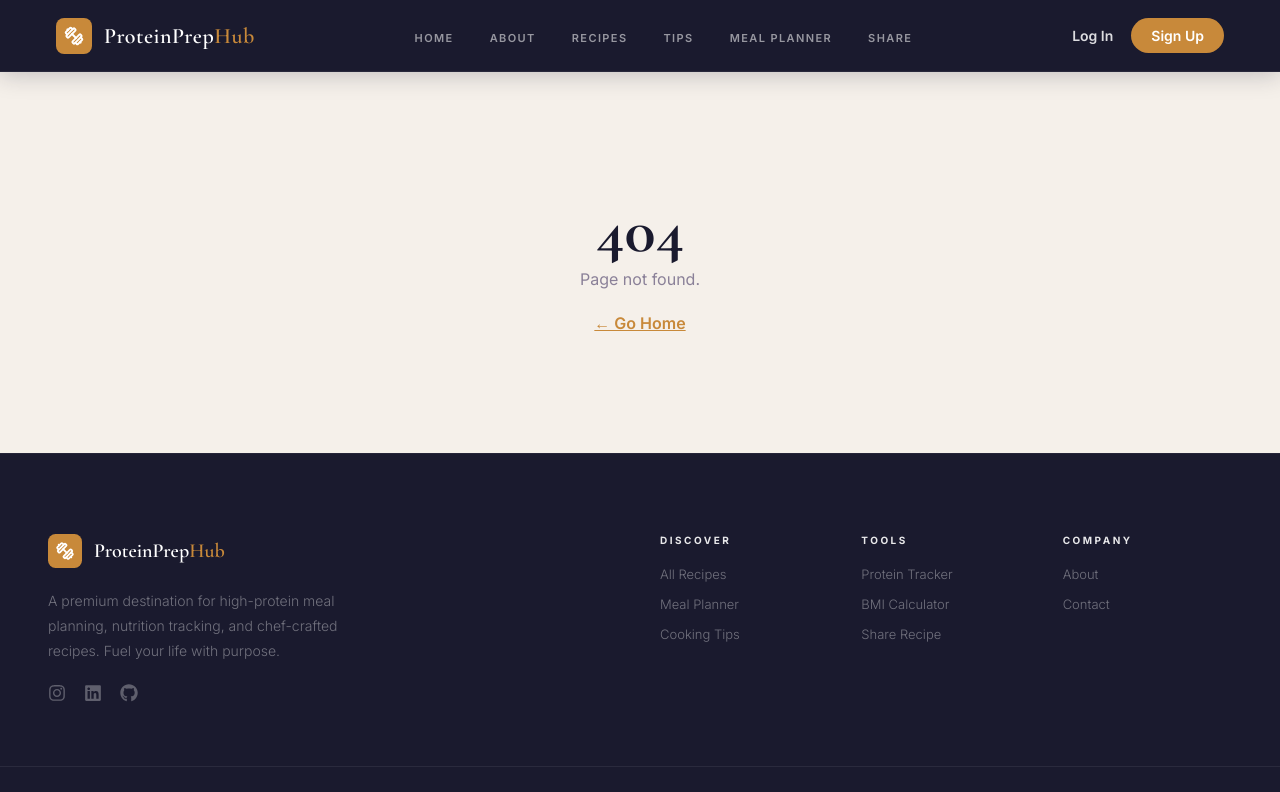
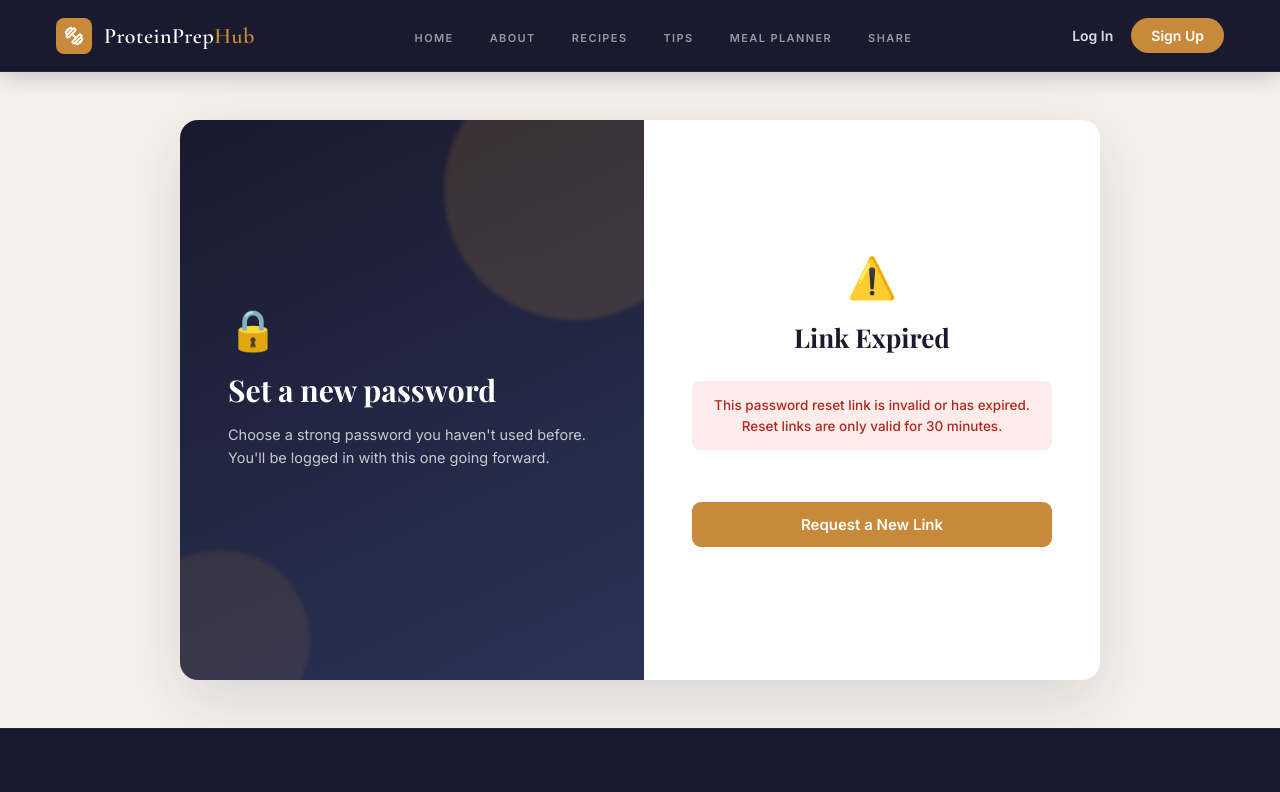
Before and after one commit to Mitanshu125/ProteinPrepHubzip, a React (Vite) app in the folder frontend/: page /reset-account/1 in a window 1280 px wide. Shown: the top 792 px of the page. Built offline with nearby package versions, Linux system fonts and the light colour scheme; no server answers.

Commit message:
Add token validity check and centered expired-link warning

```diff
--- a/frontend/src/App.css
+++ b/frontend/src/App.css
@@ -3560,3 +3560,29 @@ body { padding: 0; }
   font-size: 0.85rem;
   color: #c9943a;
 }
+.reset-expired-panel {
+  text-align: center;
+}
+
+.reset-expired-panel .reset-expired-btn {
+  width: 100%;
+}
+.reset-expired-icon {
+  font-size: 40px;
+  margin-bottom: 12px;
+}
+
+.auth-error-block {
+  display: block;
+  padding: 14px 16px;
+  border-radius: 8px;
+  margin: 16px 0 24px;
+  font-weight: 500;
+  line-height: 1.5;
+}
+
+.reset-expired-btn {
+  display: inline-block;
+  text-decoration: none;
+  text-align: center;
+}
--- a/frontend/src/App.jsx
+++ b/frontend/src/App.jsx
@@ -20,7 +20,7 @@ import SignupPage from "./pages/SignupPage"
 import ProfilePage from "./pages/ProfilePage"
 import ProtectedRoute from "./components/ProtectedRoute"
 import ForgotPasswordPage from "./pages/ForgotPasswordPage"
-import ResetPasswordPage from "./pages/ResetPasswordPage"
+import ResetPasswordPage from "./pages/ResetPasswordPage.jsx"
 
 function RouteScrollToTop() {
   const { pathname } = useLocation()
@@ -62,7 +62,7 @@ function App() {
         <Route path="/login" element={<LoginPage />} />
         <Route path="/signup" element={<SignupPage />} />
         <Route path="/account-recovery" element={<ForgotPasswordPage />} />
-        <Route path="/reset-password/:token" element={<ResetPasswordPage />} />
+        <Route path="/reset-account/:token" element={<ResetPasswordPage />} />
         <Route path="/profile" element={
           <ProtectedRoute>
             <ProfilePage />
--- a/frontend/src/pages/ResetPasswordPage.jsx
+++ b/frontend/src/pages/ResetPasswordPage.jsx
@@ -1,4 +1,4 @@
-import { useState } from "react";
+import { useState, useEffect } from "react";
 import { useParams, useNavigate, Link } from "react-router-dom";
 
 function ResetPasswordPage() {
@@ -11,8 +11,18 @@ function ResetPasswordPage() {
   const [error, setError] = useState("");
   const [loading, setLoading] = useState(false);
   const [success, setSuccess] = useState(false);
+  const [checking, setChecking] = useState(true);
+  const [validToken, setValidToken] = useState(false);
 
-  const handleSubmit = async (e) => {
+  useEffect(() => {
+    fetch(`${import.meta.env.VITE_BACKEND_URL}/auth/verify-reset-token/${token}`)
+      .then((res) => res.json())
+      .then((data) => setValidToken(!!data.valid))
+      .catch(() => setValidToken(false))
+      .finally(() => setChecking(false));
+  }, [token]);
+
+    const handleSubmit = async (e) => {
     e.preventDefault();
     setError("");
 
@@ -64,7 +74,23 @@ function ResetPasswordPage() {
         </div>
 
         <div className="auth-form-panel">
-          {success ? (
+          {checking ? (
+            <div className="auth-form">
+              <h2>Checking link...</h2>
+              <p className="auth-form-sub">One moment.</p>
+            </div>
+          ) : !validToken ? (
+            <div className="auth-form reset-expired-panel">
+              <div className="reset-expired-icon">⚠️</div>
+              <h2>Link Expired</h2>
+              <p className="auth-error auth-error-block">
+                This password reset link is invalid or has expired. Reset links are only valid for 30 minutes.
+              </p>
+              <Link to="/account-recovery" className="auth-submit-btn reset-expired-btn">
+                Request a New Link
+              </Link>
+            </div>
+          ) : success ? (
             <div className="auth-form">
               <h2>Password updated</h2>
               <p className="auth-form-sub">Redirecting you to login...</p>
```
